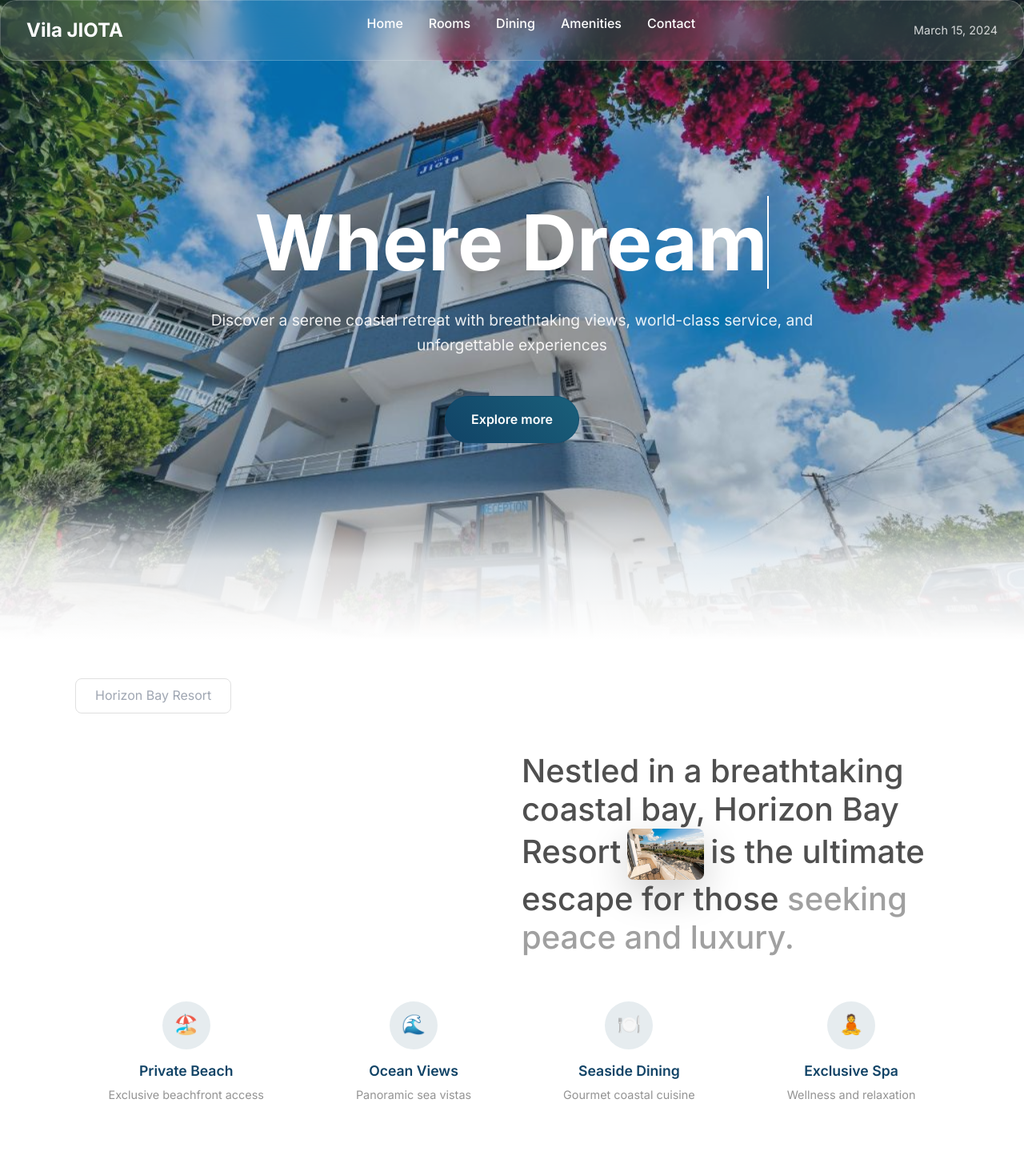
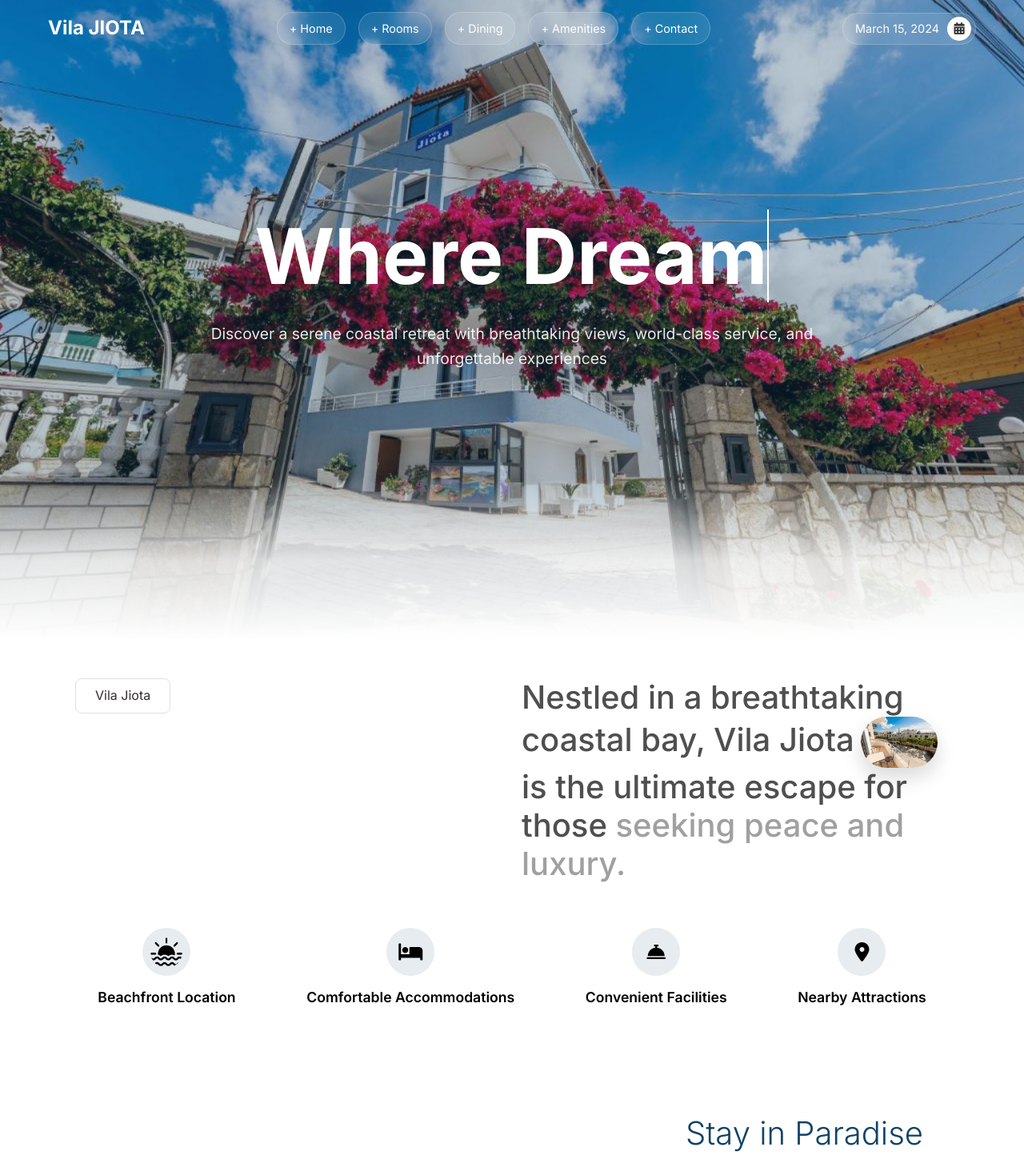
Before and after one commit to valonm7/hotel_jiota, a plain HTML site: page testing.html in a window 1280 px wide. Shown: the top 1444 px of the page at 80% size. Drawn offline with nearby package versions, Linux system fonts and the light colour scheme.

Commit message:
fixed navbar

```diff
--- a/styles.css
+++ b/styles.css
@@ -1,4 +1,3 @@
-
 * {
     margin: 0;
     padding: 0;
@@ -35,76 +34,10 @@ body {
 }
 
 /* Header */
-.header {
-    position: fixed;
-    top: 0;
-    left: 0;
-    right: 0;
-    z-index: 1000;
-    padding: 1rem 2rem;
-    animation: slideDown 0.8s ease-out;
-}
 
-.nav-container {
-    display: flex;
-    justify-content: space-between;
-    align-items: center;
-    max-width: 1400px;
-    margin: 0 auto;
-}
 
-.logo {
-    font-size: 1.5rem;
-    font-weight: 700;
-    color: white;
-    text-decoration: none;
-    transition: all 0.3s ease;
-}
 
-.logo:hover {
-    transform: scale(1.05);
-    color: #fff;
-}
 
-.nav-menu {
-    display: flex;
-    list-style: none;
-    gap: 2rem;
-}
-
-.nav-menu a {
-    color: white;
-    text-decoration: none;
-    font-weight: 500;
-    transition: all 0.3s ease;
-    position: relative;
-}
-
-.nav-menu a:hover {
-    color: #87ceeb;
-    transform: translateY(-2px);
-}
-
-.nav-menu a::after {
-    content: '';
-    position: absolute;
-    bottom: -5px;
-    left: 0;
-    width: 0;
-    height: 2px;
-    background: #87ceeb;
-    transition: width 0.3s ease;
-}
-
-.nav-menu a:hover::after {
-    width: 100%;
-}
-
-.date-badge {
-    color: white;
-    font-size: 0.9rem;
-    opacity: 0.8;
-}
 
 /* Hero Section */
 .hero {
@@ -114,7 +47,7 @@ body {
     justify-content: center;
     position: relative;
     padding: 2rem;
-    background: url("img/689020572.jpg") center/cover no-repeat;
+    background: url("img/689020575.jpg") center/cover no-repeat;
 }
 
 
@@ -249,7 +182,7 @@ body {
 }
 
 .highlighted-text {
-    color: #7f8c8d;
+    color: #050505;
     font-weight: 400;
 }
 
@@ -555,10 +488,30 @@ body {
 
 
 .inline-image {
-    display: inline-block; /* Allows image to sit within text flow */
-    vertical-align: middle; /* Aligns image with the middle of the surrounding text */
-    margin-left: 0.5rem; /* Space between text and image */
-    margin-right: 0.5rem;
+    border-radius: 2rem !important; /* Override Bootstrap's rounded-3 with more rounded corners */
+    width: 6rem;
+    height: 4rem;
+    object-fit: cover;
+    margin: 0 0.5rem; /* Add some spacing around the image */
+    vertical-align: middle; /* Better alignment with text */
+    box-shadow: 0 0.75rem 1.5rem rgba(0, 0, 0, 0.15) !important; /* Enhanced shadow */
+    transition: transform 0.3s ease; /* Smooth hover effect */
+}
+
+/* Optional hover effect */
+.inline-image:hover {
+    transform: scale(1.05);
+}
+
+/* If you want even more rounded corners like a pill shape */
+.inline-image-pill {
+    border-radius: 3rem !important; /* Very rounded corners */
+    width: 6rem;
+    height: 4rem;
+    object-fit: cover;
+    margin: 0 0.5rem;
+    vertical-align: middle;
+    box-shadow: 0 0.75rem 1.5rem rgba(0, 0, 0, 0.15) !important;
 }
 /* Specific styling for the lighter text within the main heading */
 .light-text {
@@ -635,3 +588,106 @@ body {
     opacity: 1;
     transform: translateY(0);
 }
+
+
+
+.header {
+    position: absolute;
+    width: 100%;
+    top: 0;
+    left: 0;
+    padding: 15px 0;
+    z-index: 999; /* Try a very high z-index to be absolutely sure it's on top */
+    background: transparent !important; /* Force transparency */
+    backdrop-filter: none !important; /* Force no backdrop filter */
+    -webkit-backdrop-filter: none !important; /* For Safari */
+    border: none !important; /* Force no border */
+}
+
+
+/* 2. The flex container for alignment (no changes needed here) */
+.nav-container {
+    max-width: 1200px;
+    margin: 0 auto;
+    padding: 0 20px;
+    display: flex;
+    justify-content: space-between;
+    align-items: center;
+}
+
+/* 3. The Logo (no changes needed here) */
+.logo {
+    font-size: 1.5rem;
+    font-weight: bold;
+    color: #fff;
+    text-decoration: none;
+}
+
+/* 4. The individual navigation buttons (with the glass effect - no changes needed here) */
+.nav-menu {
+    list-style: none;
+    margin: 0;
+    padding: 0;
+    display: flex;
+}
+
+.nav-menu li {
+    margin: 0 8px; /* Spacing between buttons */
+}
+
+.nav-menu li a {
+    display: flex;
+    align-items: center;
+    padding: 8px 15px;
+    text-decoration: none;
+    color: #fff;
+    font-size: 0.9rem;
+
+    /* The "glass" effect is applied HERE, to each button */
+    background: rgba(255, 255, 255, 0.1);
+    backdrop-filter: blur(10px);
+    -webkit-backdrop-filter: blur(10px);
+    border: 1px solid rgba(255, 255, 255, 0.2);
+    border-radius: 20px;
+
+    transition: background-color 0.3s ease;
+}
+
+.nav-menu li a:hover {
+    background-color: rgba(255, 255, 255, 0.2);
+}
+
+/* 5. The Date Badge (also with its own glass effect - no changes needed here) */
+.date-badge {
+    display: flex;
+    align-items: center;
+    padding: 4px 5px 4px 15px;
+    color: #fff;
+
+    /* The "glass" effect is applied HERE */
+    background-color: rgba(255, 255, 255, 0.1);
+    backdrop-filter: blur(10px);
+    -webkit-backdrop-filter: blur(10px);
+    border: 1px solid rgba(255, 255, 255, 0.2);
+    border-radius: 30px;
+}
+
+.date-text {
+    font-size: 0.9rem;
+    margin-right: 10px;
+}
+
+.icon-wrapper {
+    width: 30px;
+    height: 30px;
+    border-radius: 50%;
+    background-color: #fff;
+    display: flex;
+    justify-content: center;
+    align-items: center;
+}
+
+.icon-wrapper i {
+    color: #333;
+    font-size: 15px;
+}
--- a/testing.html
+++ b/testing.html
@@ -1,4 +1,3 @@
-
 <!DOCTYPE html>
 <html lang="en">
 <head>
@@ -23,19 +22,26 @@
   <link rel="stylesheet" href="styles.css">
 </head>
 <body>
-<header class="header glass">
+
+
+<header class="header">
   <div class="nav-container">
     <a href="#" class="logo">Vila JIOTA</a>
     <nav>
       <ul class="nav-menu">
-        <li><a href="#home">Home</a></li>
-        <li><a href="#rooms">Rooms</a></li>
-        <li><a href="#dining">Dining</a></li>
-        <li><a href="#amenities">Amenities</a></li>
-        <li><a href="#contact">Contact</a></li>
+        <li><a href="#home">+ Home</a></li>
+        <li><a href="#rooms">+ Rooms</a></li>
+        <li><a href="#dining">+ Dining</a></li>
+        <li><a href="#amenities">+ Amenities</a></li>
+        <li><a href="#contact">+ Contact</a></li>
       </ul>
     </nav>
-    <div class="date-badge">March 15, 2024</div>
+    <div class="date-badge">
+      <span class="date-text">March 15, 2024</span>
+      <div class="icon-wrapper">
+        <i class="fas fa-calendar-alt"></i>
+      </div>
+    </div>
   </div>
 </header>
 
@@ -45,53 +51,64 @@
       Where <span id="typewriter"></span>
     </h1>
     <p class="hero-subtitle">Discover a serene coastal retreat with breathtaking views, world-class service, and unforgettable experiences</p>
-    <a href="#rooms" class="cta-button">Explore more</a>
+    <a href="#rooms" class="bouncing-arrow">
+      <i class="fas fa-chevron-down"></i>
+    </a>
   </div>
 </section>
 
+
 <div class="container py-5 px-4">
-  <header class="mb-5 d-flex align-items-center fadeinleft">
-    <div class="border border-secondary-subtle rounded-3 py-2 px-4 text-sm-medium text-secondary">
-      Horizon Bay Resort
-    </div>
-  </header>
-
-  <main class="row g-5 g-lg-4 align-items-start">
-    <div class="d-none d-lg-block col-lg-6">
+  <div class="row align-items-start">
+    <div class="col-lg-6">
+      <header class="mb-5 d-flex align-items-center fadeinleft">
+        <div class="border border-dark-subtle rounded-3 py-2 px-4 text-sm-medium text-dark">
+          Vila Jiota
+        </div>
+      </header>
     </div>
 
-    <div class="col-lg-6 fadeinright">
-      <h1 class="font-weight-bold lh-tight ">
-        Nestled in a breathtaking coastal bay, Horizon Bay Resort<img src="/img/689020938.jpg" alt="Coastal View" class="inline-image img-fluid rounded-3 shadow-lg" style="width: 6rem; height: 4rem; object-fit: cover;">is the
+    <div class="col-lg-6">
+      <main class="fadeinright">
+        <h1 class="font-weight-bold lh-tight">
+          Nestled in a breathtaking coastal bay, Vila Jiota<img src="/img/689020938.jpg" alt="Coastal View" class="inline-image img-fluid shadow-lg" style="width: 6rem; height: 4rem; object-fit: cover;">is the
 
-        ultimate escape for those <span class="light-text">seeking</span></span>
-        <span class="d-block light-text">peace and luxury.</span>
-      </h1>
+          ultimate escape for those <span class="light-text">seeking</span>
+          <span class="light-text">peace and luxury.</span>
+        </h1>
+      </main>
     </div>
-  </main>
+  </div>
+
+
 
   <section class="amenities" id="amenities">
     <div class="amenity fadeinleft">
-      <div class="amenity-icon">🏖️</div>
-      <h3>Private Beach</h3>
-      <p>Exclusive beachfront access</p>
+      <div class="amenity-icon">
+        <img src="img/sunrise.png" alt="Beach" style="width: 40px; height: 40px; object-fit: cover; border-radius: 50%;">
+      </div>
+      <h3 style="color: #000000;">Beachfront Location</h3>
     </div>
     <div class="amenity fade-in">
-      <div class="amenity-icon">🌊</div>
-      <h3>Ocean Views</h3>
-      <p>Panoramic sea vistas</p>
+      <div class="amenity-icon">
+        <i class="fas fa-bed" style="color: #000000;"></i>
+      </div>
+      <h3 style="color: #000000;">Comfortable Accommodations</h3>
     </div>
     <div class="amenity fade-in">
-      <div class="amenity-icon">🍽️</div>
-      <h3>Seaside Dining</h3>
-      <p>Gourmet coastal cuisine</p>
+      <div class="amenity-icon">
+        <i class="fas fa-concierge-bell" style="color: #000000;"></i>
+      </div>
+      <h3 style="color: #000000;">Convenient Facilities</h3>
     </div>
     <div class="amenity fadeinright">
-      <div class="amenity-icon">🧘</div>
-      <h3>Exclusive Spa</h3>
-      <p>Wellness and relaxation</p>
+      <div class="amenity-icon">
+        <i class="fas fa-map-marker-alt" style="color: #000000;"></i>
+      </div>
+      <h3 style="color: #000000;">Nearby Attractions</h3>
     </div>
   </section>
+
 
   <section class="rooms-section" id="rooms">
     <div class="rooms-header fadeindown">
```
Also changed, not shown: img/sunrise.png (added), navbar.png (added), 1 other file.
